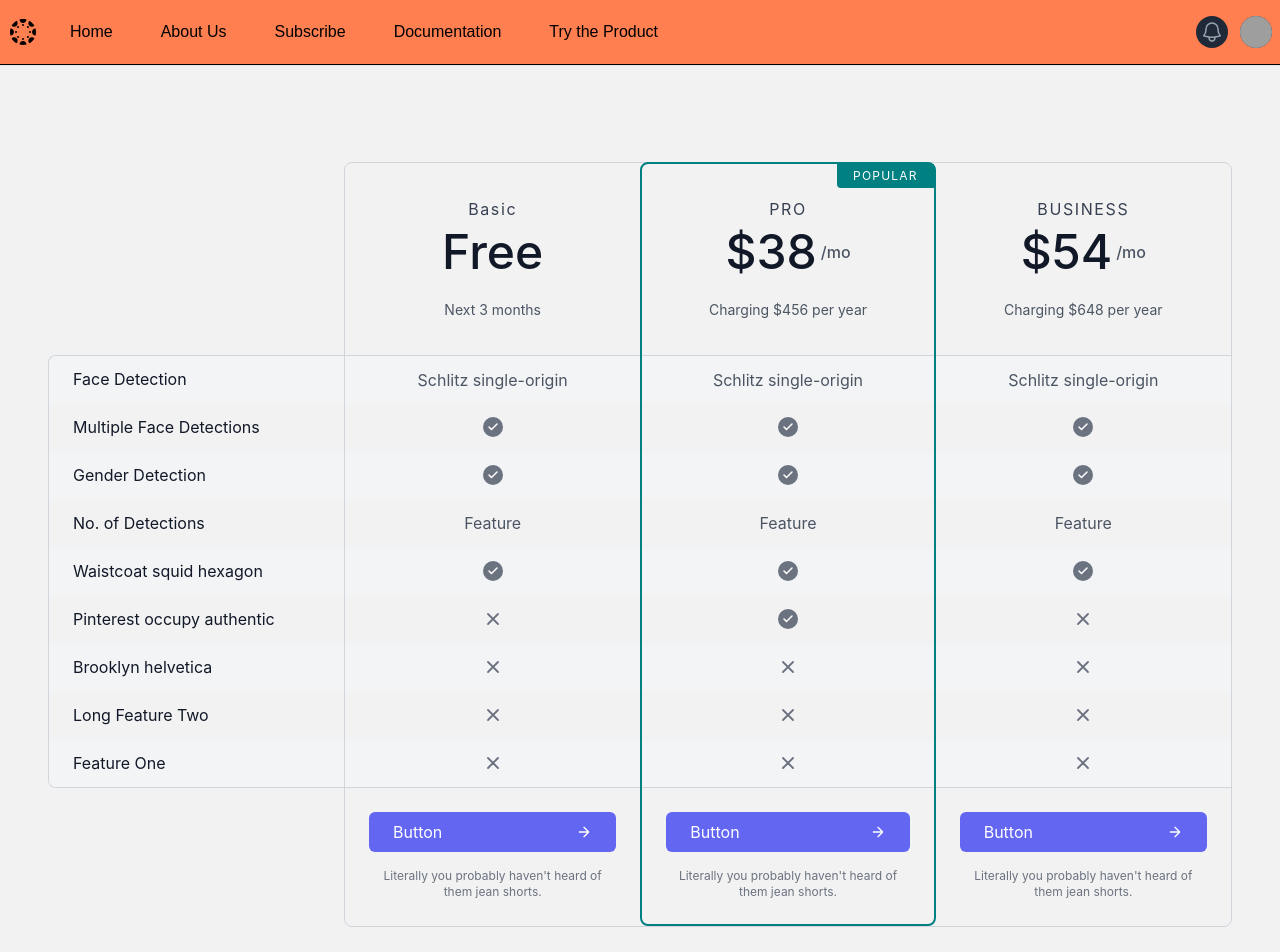
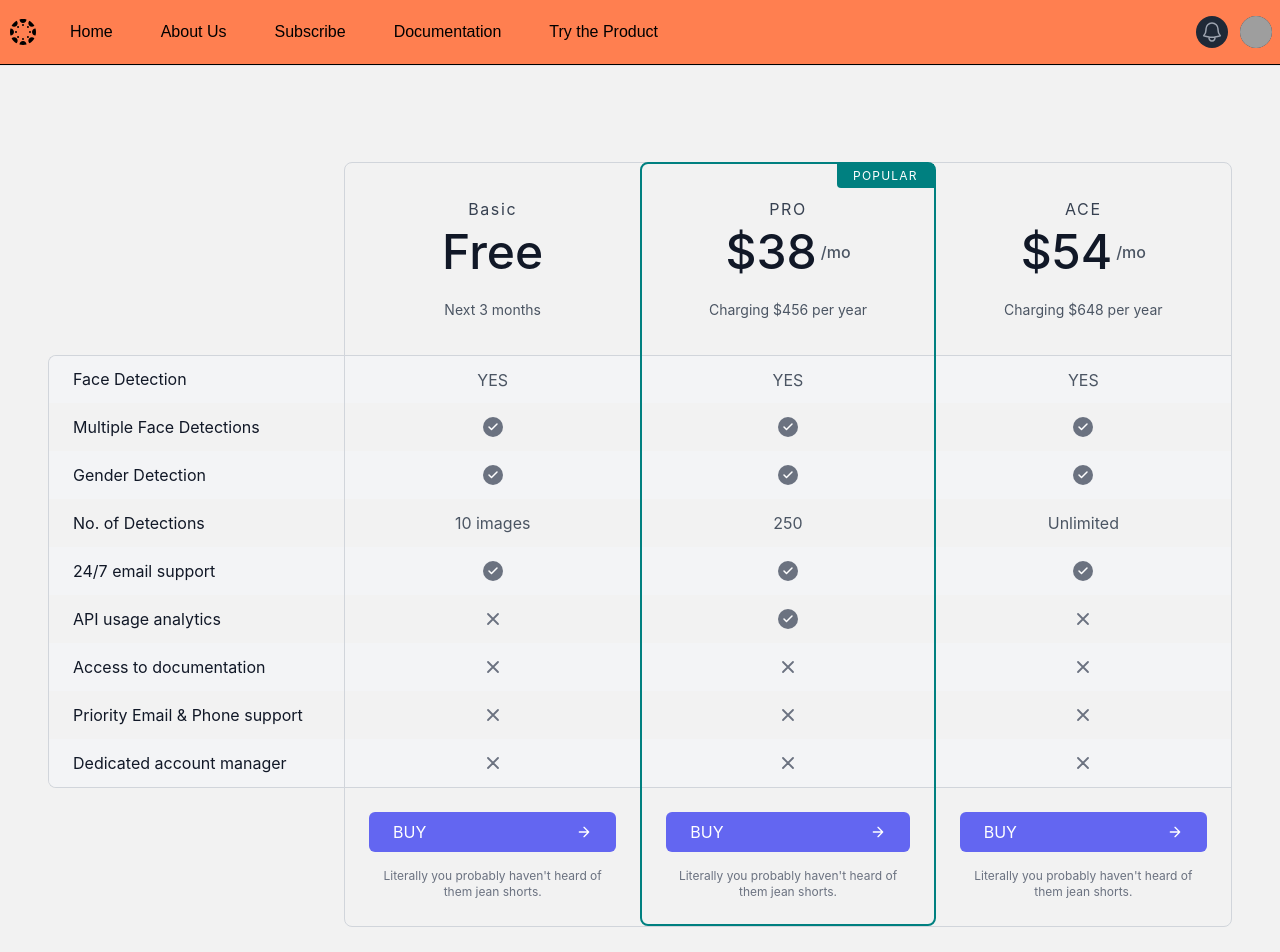
Before and after one commit to AakashGoradia/COC-The-Machine-Minds, a React (Create React App) app in the folder demo/: page /subscribe in a window 1280 px wide. Shown: the top 952 px of the page. Built offline with nearby package versions, Linux system fonts and the light colour scheme; grey boxes are pictures that could not be loaded.

Commit message:
almost ui

```diff
--- a/demo/src/components/Subscribe.js
+++ b/demo/src/components/Subscribe.js
@@ -162,11 +162,11 @@ const SubscriptionPage=()=> {
         <p class="text-gray-900 h-12 text-center px-4 flex items-center justify-start">Multiple Face Detections</p>
         <p class="bg-gray-100 text-gray-900 h-12 text-center px-4 flex items-center justify-start">Gender Detection</p>
         <p class="text-gray-900 h-12 text-center px-4 flex items-center justify-start">No. of Detections</p>
-        <p class="bg-gray-100 text-gray-900 h-12 text-center px-4 flex items-center justify-start">Waistcoat squid hexagon</p>
-        <p class="text-gray-900 h-12 text-center px-4 flex items-center justify-start">Pinterest occupy authentic</p>
-        <p class="bg-gray-100 text-gray-900 h-12 text-center px-4 flex items-center justify-start">Brooklyn helvetica</p>
-        <p class="text-gray-900 h-12 text-center px-4 flex items-center justify-start">Long Feature Two</p>
-        <p class="bg-gray-100 text-gray-900 h-12 text-center px-4 flex items-center justify-start">Feature One</p>
+        <p class="bg-gray-100 text-gray-900 h-12 text-center px-4 flex items-center justify-start">24/7 email support</p>
+        <p class="text-gray-900 h-12 text-center px-4 flex items-center justify-start">API usage analytics</p>
+        <p class="bg-gray-100 text-gray-900 h-12 text-center px-4 flex items-center justify-start">Access to documentation</p>
+        <p class="text-gray-900 h-12 text-center px-4 flex items-center justify-start">Priority Email & Phone support</p>
+        <p class="bg-gray-100 text-gray-900 h-12 text-center px-4 flex items-center justify-start">Dedicated account manager</p>
       </div>
     </div>
     <div class="flex lg:w-3/4 w-full flex-wrap lg:border border-gray-300 rounded-lg">
@@ -176,7 +176,7 @@ const SubscriptionPage=()=> {
           <h2 class="text-5xl text-gray-900 font-medium leading-none mb-4 mt-2">Free</h2>
           <span class="text-sm text-gray-600">Next 3 months</span>
         </div>
-        <p class="bg-gray-100 text-gray-600 h-12 text-center px-2 flex items-center -mt-px justify-center border-t border-gray-300">Schlitz single-origin</p>
+        <p class="bg-gray-100 text-gray-600 h-12 text-center px-2 flex items-center -mt-px justify-center border-t border-gray-300">YES</p>
         <p class="text-gray-600 text-center h-12 flex items-center justify-center">
           <span class="w-5 h-5 inline-flex items-center justify-center bg-gray-500 text-white rounded-full flex-shrink-0">
             <svg fill="none" stroke="currentColor" stroke-linecap="round" stroke-linejoin="round" stroke-width="3" class="w-3 h-3" viewBox="0 0 24 24">
@@ -191,7 +191,7 @@ const SubscriptionPage=()=> {
             </svg>
           </span>
         </p>
-        <p class="h-12 text-gray-600 px-6 text-center leading-relaxed flex items-center justify-center">Feature</p>
+        <p class="h-12 text-gray-600 px-6 text-center leading-relaxed flex items-center justify-center">10 images</p>
         <p class="bg-gray-100 text-gray-600 text-center h-12 flex items-center justify-center">
           <span class="w-5 h-5 inline-flex items-center justify-center bg-gray-500 text-white rounded-full flex-shrink-0">
             <svg fill="none" stroke="currentColor" stroke-linecap="round" stroke-linejoin="round" stroke-width="3" class="w-3 h-3" viewBox="0 0 24 24">
@@ -220,7 +220,7 @@ const SubscriptionPage=()=> {
           </svg>
         </p>
         <div class="border-t border-gray-300 p-6 text-center rounded-bl-lg">
-          <button class="flex items-center mt-auto text-white bg-indigo-500 border-0 py-2 px-4 w-full focus:outline-none hover:bg-indigo-600 rounded">Button
+          <button class="flex items-center mt-auto text-white bg-indigo-500 border-0 py-2 px-4 w-full focus:outline-none hover:bg-indigo-600 rounded">BUY
             <svg fill="none" stroke="currentColor" stroke-linecap="round" stroke-linejoin="round" stroke-width="2" class="w-4 h-4 ml-auto" viewBox="0 0 24 24">
               <path d="M5 12h14M12 5l7 7-7 7"></path>
             </svg>
@@ -237,7 +237,7 @@ const SubscriptionPage=()=> {
           </h2>
           <span class="text-sm text-gray-600">Charging $456 per year</span>
         </div>
-        <p class="bg-gray-100 text-gray-600 h-12 text-center px-2 flex items-center -mt-px justify-center border-t border-gray-300">Schlitz single-origin</p>
+        <p class="bg-gray-100 text-gray-600 h-12 text-center px-2 flex items-center -mt-px justify-center border-t border-gray-300">YES</p>
         <p class="text-gray-600 text-center h-12 flex items-center justify-center">
           <span class="w-5 h-5 inline-flex items-center justify-center bg-gray-500 text-white rounded-full flex-shrink-0">
             <svg fill="none" stroke="currentColor" stroke-linecap="round" stroke-linejoin="round" stroke-width="3" class="w-3 h-3" viewBox="0 0 24 24">
@@ -252,7 +252,7 @@ const SubscriptionPage=()=> {
             </svg>
           </span>
         </p>
-        <p class="h-12 text-gray-600 text-center leading-relaxed flex items-center justify-center">Feature</p>
+        <p class="h-12 text-gray-600 text-center leading-relaxed flex items-center justify-center">250</p>
         <p class="bg-gray-100 text-gray-600 text-center h-12 flex items-center justify-center">
           <span class="w-5 h-5 inline-flex items-center justify-center bg-gray-500 text-white rounded-full flex-shrink-0">
             <svg fill="none" stroke="currentColor" stroke-linecap="round" stroke-linejoin="round" stroke-width="3" class="w-3 h-3" viewBox="0 0 24 24">
@@ -283,7 +283,7 @@ const SubscriptionPage=()=> {
           </svg>
         </p>
         <div class="p-6 text-center border-t border-gray-300">
-          <button class="flex items-center mt-auto text-white bg-indigo-500 border-0 py-2 px-4 w-full focus:outline-none hover:bg-indigo-600 rounded">Button
+          <button class="flex items-center mt-auto text-white bg-indigo-500 border-0 py-2 px-4 w-full focus:outline-none hover:bg-indigo-600 rounded">BUY
             <svg fill="none" stroke="currentColor" stroke-linecap="round" stroke-linejoin="round" stroke-width="2" class="w-4 h-4 ml-auto" viewBox="0 0 24 24">
               <path d="M5 12h14M12 5l7 7-7 7"></path>
             </svg>
@@ -293,13 +293,13 @@ const SubscriptionPage=()=> {
       </div>
       <div class="lg:w-1/3 w-full lg:mt-px border-2 border-gray-300 lg:border-none rounded-lg lg:rounded-none">
         <div class="px-2 text-center h-48 flex flex-col items-center justify-center">
-          <h3 class="tracking-widest">BUSINESS</h3>
+          <h3 class="tracking-widest">ACE</h3>
           <h2 class="text-5xl text-gray-900 font-medium flex items-center justify-center leading-none mb-4 mt-2">$54
             <span class="text-gray-600 text-base ml-1">/mo</span>
           </h2>
           <span class="text-sm text-gray-600">Charging $648 per year</span>
         </div>
-        <p class="bg-gray-100 text-gray-600 h-12 text-center px-2 flex items-center -mt-px justify-center border-t border-gray-300">Schlitz single-origin</p>
+        <p class="bg-gray-100 text-gray-600 h-12 text-center px-2 flex items-center -mt-px justify-center border-t border-gray-300">YES</p>
         <p class="text-gray-600 text-center h-12 flex items-center justify-center">
           <span class="w-5 h-5 inline-flex items-center justify-center bg-gray-500 text-white rounded-full flex-shrink-0">
             <svg fill="none" stroke="currentColor" stroke-linecap="round" stroke-linejoin="round" stroke-width="3" class="w-3 h-3" viewBox="0 0 24 24">
@@ -314,7 +314,7 @@ const SubscriptionPage=()=> {
             </svg>
           </span>
         </p>
-        <p class="h-12 text-gray-600 text-center leading-relaxed flex items-center justify-center">Feature</p>
+        <p class="h-12 text-gray-600 text-center leading-relaxed flex items-center justify-center">Unlimited</p>
         <p class="bg-gray-100 text-gray-600 text-center h-12 flex items-center justify-center">
           <span class="w-5 h-5 inline-flex items-center justify-center bg-gray-500 text-white rounded-full flex-shrink-0">
             <svg fill="none" stroke="currentColor" stroke-linecap="round" stroke-linejoin="round" stroke-width="3" class="w-3 h-3" viewBox="0 0 24 24">
@@ -343,7 +343,7 @@ const SubscriptionPage=()=> {
           </svg>
         </p>
         <div class="p-6 text-center border-t border-gray-300">
-          <button class="flex items-center mt-auto text-white bg-indigo-500 border-0 py-2 px-4 w-full focus:outline-none hover:bg-indigo-600 rounded">Button
+          <button class="flex items-center mt-auto text-white bg-indigo-500 border-0 py-2 px-4 w-full focus:outline-none hover:bg-indigo-600 rounded">BUY
             <svg fill="none" stroke="currentColor" stroke-linecap="round" stroke-linejoin="round" stroke-width="2" class="w-4 h-4 ml-auto" viewBox="0 0 24 24">
               <path d="M5 12h14M12 5l7 7-7 7"></path>
             </svg>
```
Also changed, not shown: demo/src/components/AboutUs.js (+13 -9 lines), demo/src/assets/aryan.jpg (added), demo/src/assets/krisha.jpg (added).
